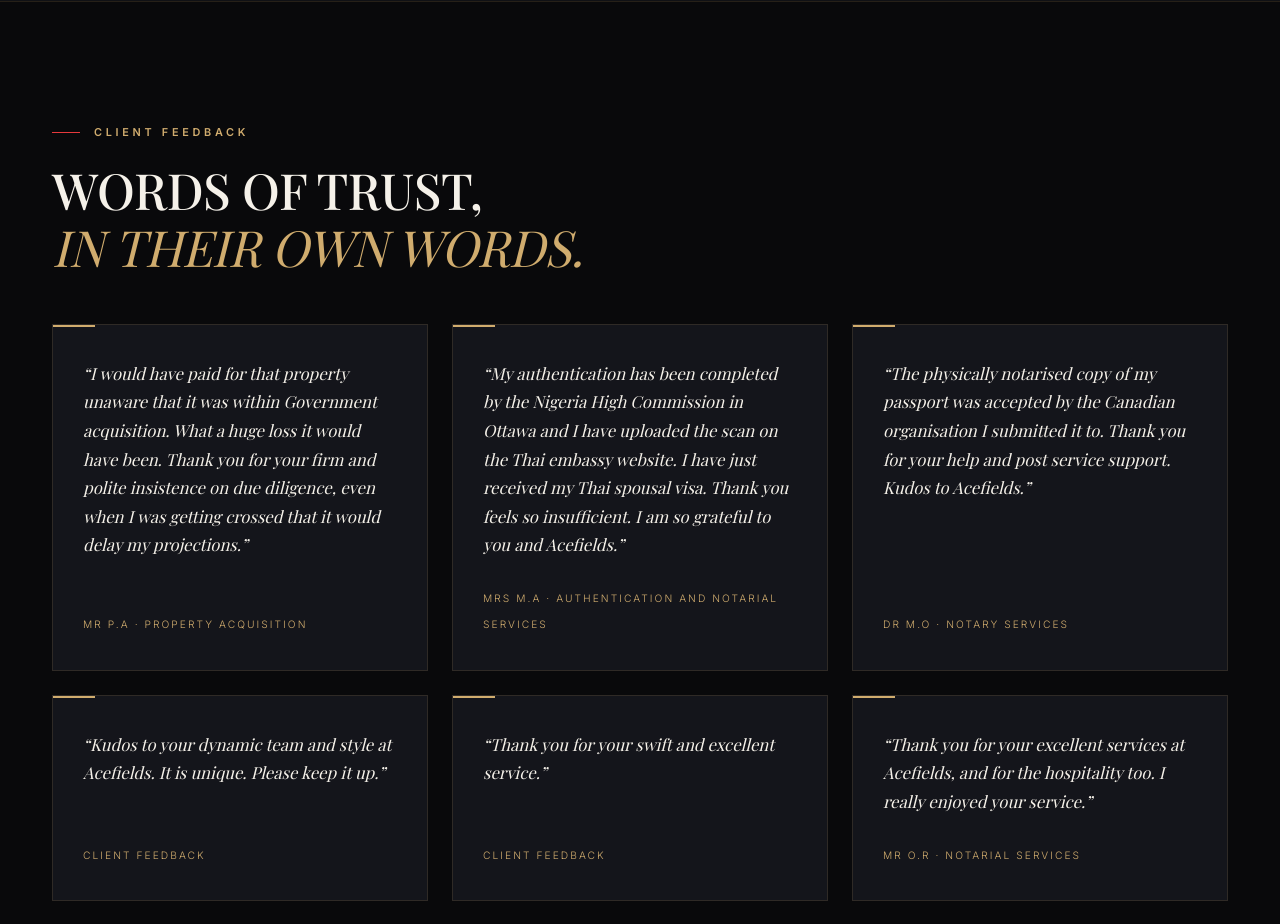
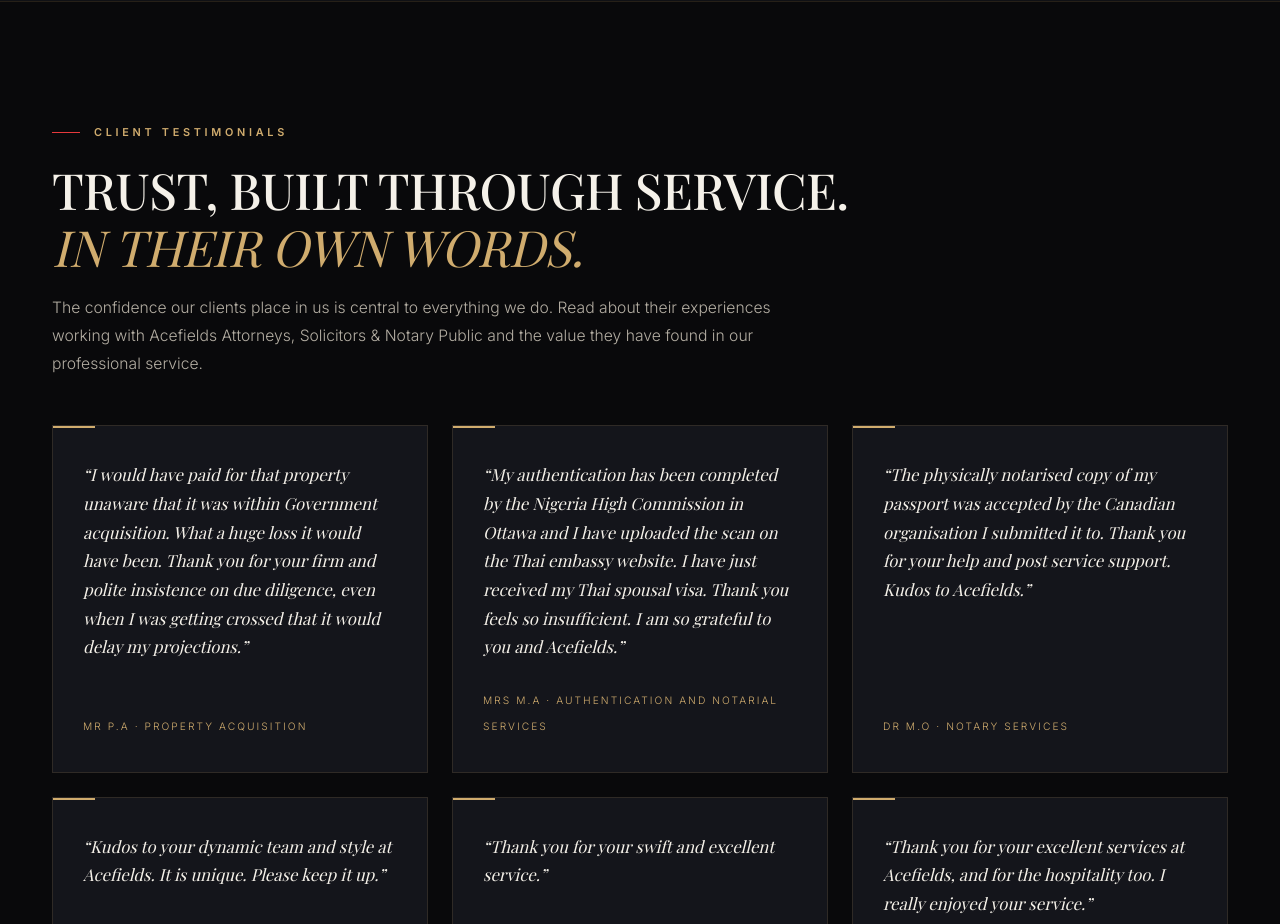
Before and after one commit to John00-hub/acefields-chambers, a plain HTML site: page index.html in a window 1280 px wide. Shown: the part 8540-9464 px from the top of the page. Drawn offline with nearby package versions, Linux system fonts and the light colour scheme; a web font is replaced by a local one.

Commit message:
Testimonial section heading and introduction in the Principal's wording

```diff
--- a/index.html
+++ b/index.html
@@ -937,7 +937,7 @@
 
 
         <section class="testimonials" id="testimonials"><div class="container">
-<p class="section-label reveal">CLIENT FEEDBACK</p><h2 class="section-title reveal">WORDS OF TRUST,<br><em>IN THEIR OWN WORDS.</em></h2>
+<p class="section-label reveal">CLIENT TESTIMONIALS</p><h2 class="section-title reveal">TRUST, BUILT THROUGH SERVICE.<br><em>IN THEIR OWN WORDS.</em></h2><p class="section-subtitle reveal" style="max-width:760px;margin-top:18px">The confidence our clients place in us is central to everything we do. Read about their experiences working with Acefields Attorneys, Solicitors &amp; Notary Public and the value they have found in our professional service.</p>
 <div class="rev-grid">
 <article class="rev-card reveal"><blockquote>&ldquo;I would have paid for that property unaware that it was within Government acquisition. What a huge loss it would have been. Thank you for your firm and polite insistence on due diligence, even when I was getting crossed that it would delay my projections.&rdquo;</blockquote><div class="rev-meta"><span>Mr P.A &middot; Property Acquisition</span></div></article>
 <article class="rev-card reveal delay-1"><blockquote>&ldquo;My authentication has been completed by the Nigeria High Commission in Ottawa and I have uploaded the scan on the Thai embassy website. I have just received my Thai spousal visa. Thank you feels so insufficient. I am so grateful to you and Acefields.&rdquo;</blockquote><div class="rev-meta"><span>Mrs M.A &middot; Authentication and Notarial Services</span></div></article>
```
